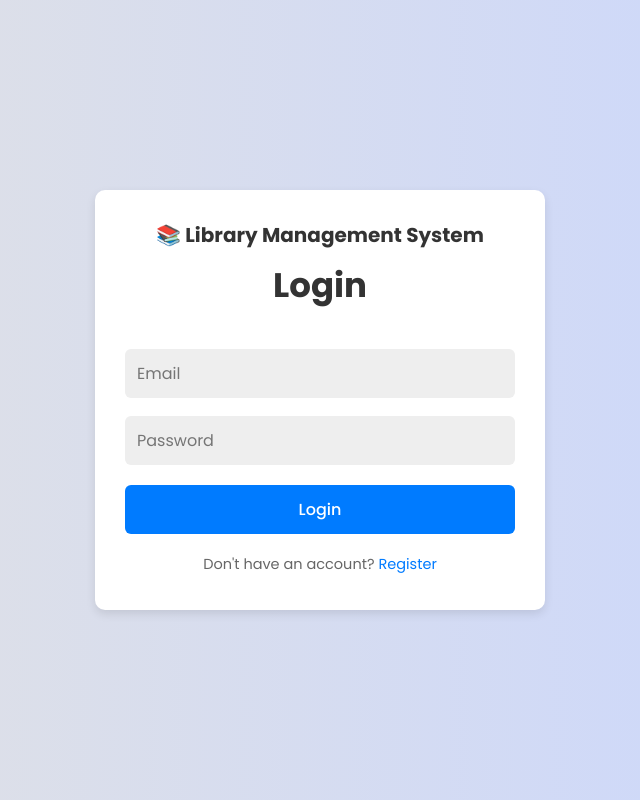
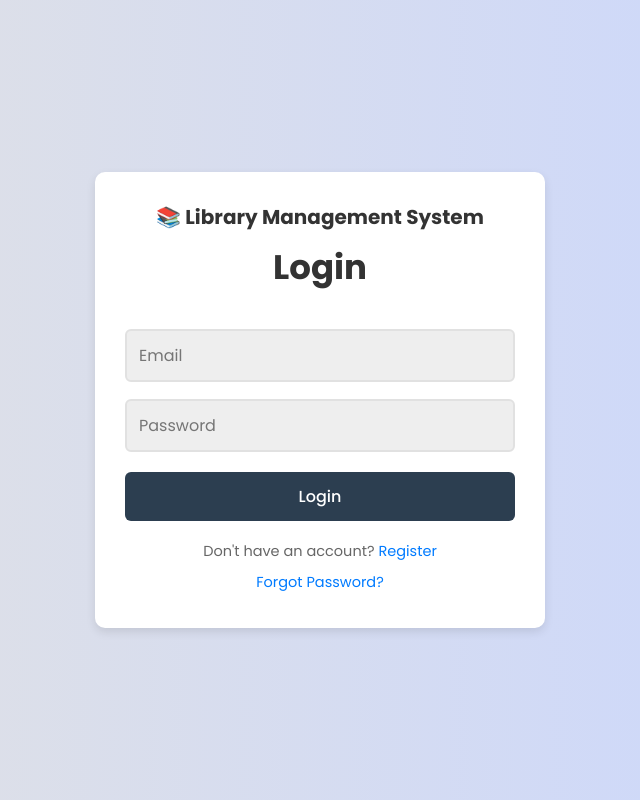
Before and after one commit to SabbirNiyaz/Library_Management_System, a PHP site: page /form.html in a window 1280 px wide. Shown: the whole page, without its empty margins (320-960 px from the left). Run offline with PHP 8.4, Linux system fonts and the light colour scheme.

Commit message:
Change button's color

```diff
--- a/Login_Reg_Form/form.html
+++ b/Login_Reg_Form/form.html
@@ -17,27 +17,96 @@
                     <input type="password" name="password" placeholder="Password" required>
                     <button type="submit" name="login">Login</button>
                     <p>Don't have an account? <a href="#" onclick="showRegisterForm()">Register</a></p>
+                    <div>
+                    <p id="forgotPassword"><a href="#">Forgot Password?</a></p>
+                    </div>
                 </form>
             </div>
 
             <!-- Register Form -->
+
             <div class="form-box" id="register-form" style="display: none;">
                 <h2>📚 Library Management System</h2>
                 <h3>Register</h3>
-                <input type="name" name="name" placeholder="Name" required>
-                <input type="email" name="email" placeholder="Email" required>
-                <input type="password" name="password" placeholder="Password" required>
-                <select name="role" required>
+                <input type="name" name="name" id="name" placeholder="Name" required>
+                <div class="error" id="nameError">Error</div>
+                <input type="email" name="email" id="email" placeholder="Email" required>
+                <div class="error" id="emailError"></div>
+                <input type="password" name="password" id="password" placeholder="Password" required>
+                <div class="error" id="passwordError"></div>
+                <select name="role" id="role" required>
                     <option value="">Select Role</option>
                     <option value="user">User</option>
                     <option value="librarian">Librarian</option>
                     <option value="admin">Admin</option>
                 </select>
+                <div class="error" id="roleError"></div>
                 <button type="submit" name="register">Register</button>
                 <p>Already have an account? <a href="#" onclick="showLoginForm()">Login</a></p>
             </div>
         </div>
 
+</style>
+
+<script>
+document.getElementById('register-form').addEventListener('submit', function(e) {
+    e.preventDefault(); // Prevent form submission for validation
+
+    // Clear previous errors
+    document.getElementById('nameError').innerText = '';
+    document.getElementById('emailError').innerText = '';
+    document.getElementById('passwordError').innerText = '';
+    document.getElementById('roleError').innerText = '';
+
+    // Get input values
+    let name = document.getElementById('name').value.trim();
+    let email = document.getElementById('email').value.trim();
+    let password = document.getElementById('password').value.trim();
+    let role = document.getElementById('role').value;
+
+    let isValid = true;
+
+    // Name validation
+    if (name === "") {
+        document.getElementById('nameError').innerText = 'Name cannot be empty.';
+        isValid = false;
+    } else if (!/^[a-zA-Z ]{2,}$/.test(name)) {
+        document.getElementById('nameError').innerText = 'Please enter a valid name (at least 2 letters).';
+        isValid = false;
+    }
+
+    // Email validation
+    if (email === "") {
+        document.getElementById('emailError').innerText = 'Email cannot be empty.';
+        isValid = false;
+    } else if (!/^\S+@\S+\.\S+$/.test(email)) {
+        document.getElementById('emailError').innerText = 'Please enter a valid email address.';
+        isValid = false;
+    }
+
+    // Password validation
+    if (password === "") {
+        document.getElementById('passwordError').innerText = 'Password cannot be empty.';
+        isValid = false;
+    } else if (password.length < 6) {
+        document.getElementById('passwordError').innerText = 'Password must be at least 6 characters long.';
+        isValid = false;
+    }
+
+    // Role validation
+    if (role === "") {
+        document.getElementById('roleError').innerText = 'Please select a role.';
+        isValid = false;
+    }
+
+    // Submit if valid
+    if (isValid) {
+        alert('Registration successful!');
+        this.submit();
+    }
+});
+</script>
+
         <script src="formScripts.js"></script>
     </body>
 </html>
--- a/Login_Reg_Form/formStyles.css
+++ b/Login_Reg_Form/formStyles.css
@@ -68,18 +68,27 @@ input, select {
     padding: 12px;
     background: #eee;
     border-radius: 6px;
-    border: none;
-    outline: none;
+    border: 2px solid #e1e1e1;
+    /* border: none; */
+    /* outline: none; */
     font-size: 16px;
     color: #333;
-    margin-bottom: 0px;
-    margin-top: 18px;
+    margin-bottom: 0.5px;
+    margin-top: 16px;
+}
+
+input:focus, select:focus {
+    outline: none;
+    /* border-color: #667eea; */
+    border-color:#2c3e50;
+    box-shadow: 0 0 0 3px rgba(102, 126, 234, 0.1);
 }
 
 button {
     width: 100%;
     padding: 12px;
-    background: #007bff;
+    background-color: #2c3e50;
+    /* background: #007bff; */
     border-radius: 6px;
     border: none;
     cursor: pointer;
@@ -92,7 +101,8 @@ button {
 }
 
 button:hover {
-    background: #0056b3;
+    background: #192130;
+    /* background: #0056b3; */
 }
 
 
@@ -105,6 +115,24 @@ p a:hover {
     text-decoration: underline;
     color: #0056b3;
 }
+#forgotPassword a {
+    display: block;
+    padding-top: 5px;
+    /* color: #192130; */
+    color:#007bff;
+    text-decoration: none;
+    text-align: center;
+    font-size: 14.5px;
+    color: ##192130;
+    margin-bottom: 0px;
+}
+
+#forgotPassword a:hover {
+    text-decoration: underline;
+    color: #E43636;
+    transition: color 0.3s ease;
+}
+
 /*
 .error-message {
     padding: 12px;
@@ -125,11 +153,9 @@ h1 {
 span {
     color: #007bff;
 }
-
+*/
 .error {
     color: red;
     font-size: 14px;
-    margin-top: 0px;
-    margin-left: 3px;
+    margin: 0px 0px 0px 12px;
 }
-*/
```
Also changed, not shown: Login_Reg_Form/formScripts.js (line endings or trailing spaces).
